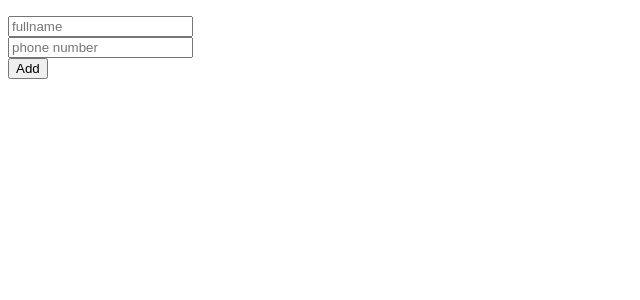
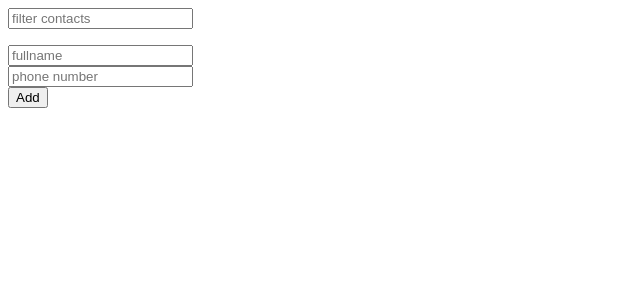
Before and after one commit to ummuhankeles/patika-react, a React (Create React App) app in the folder contacts-app/: page / in a window 1280 px wide. Shown: the top 300 px of the page, without its empty margins (0-640 px from the left). Built offline with nearby package versions, Linux system fonts and the light colour scheme.

Commit message:
completed filtering process

```diff
--- a/contacts-app/src/components/contacts/list/Index.js
+++ b/contacts-app/src/components/contacts/list/Index.js
@@ -1,11 +1,30 @@
-import React from 'react'
+import React, { useState } from 'react'
 
 function List({ contacts }) {
+    const [filterText, setFilterText] = useState('');
+
+    const filtered = contacts.filter((item) => {
+        return Object.keys(item).some((key) =>
+            item[key]
+            .toString()
+            .toLowerCase()
+            .includes(filterText.toLocaleLowerCase())
+        )
+    })
+
+    console.log("filter", filtered)
+
     return (
         <div>
+            <input
+            placeholder="filter contacts"
+            value={filterText}
+            onChange={(e) => setFilterText(e.target.value)}
+            />
+
             <ul>
                 {
-                    contacts.map((contact, index) => (
+                    filtered.map((contact, index) => (
                         <li key={index} > {contact.fullname} </li>
                     ))
                 }
```
